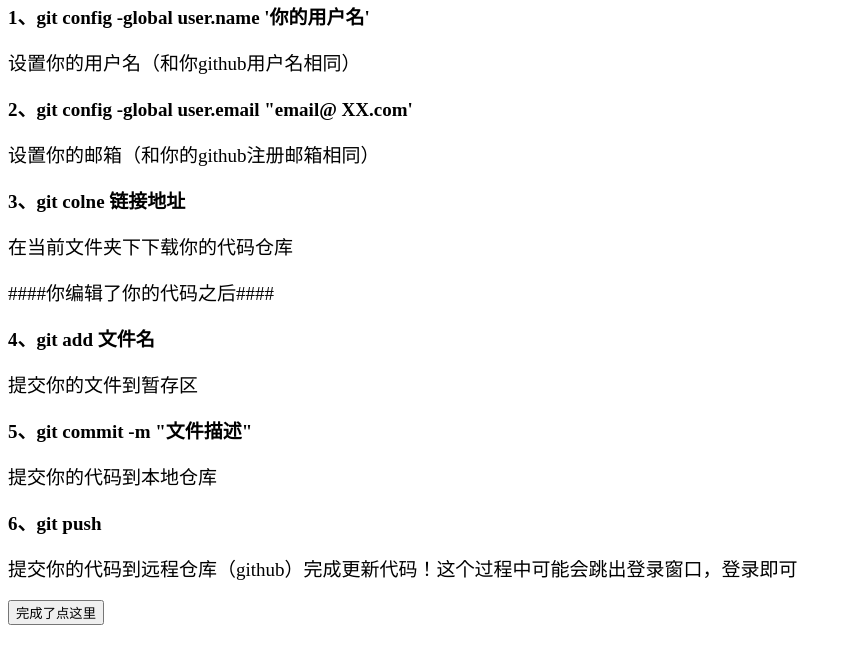
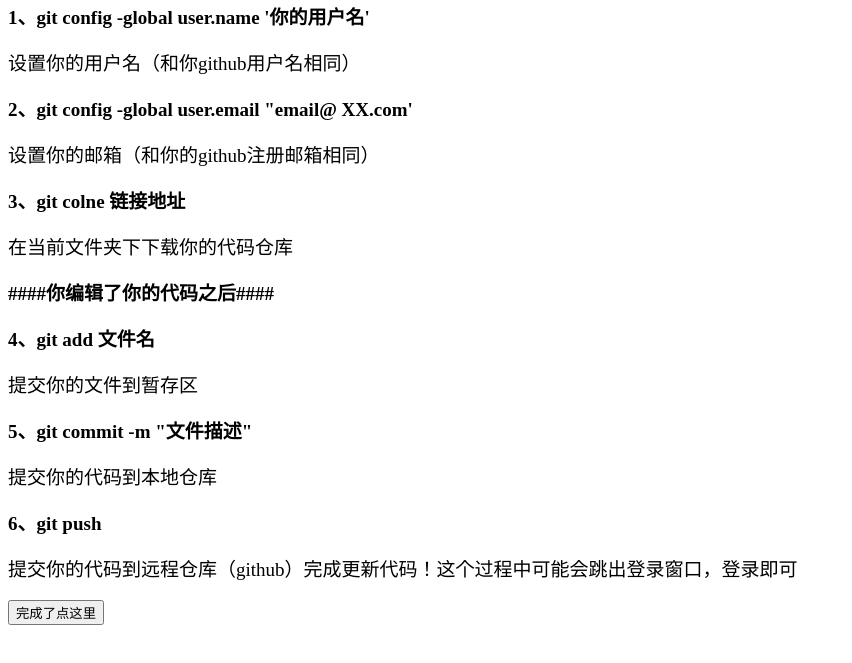
Before and after one commit to leiw-go/leiw-go.github.io, a plain HTML site: page index.html in a window 1280 px wide. Shown: the part 87-750 px from the top of the page, without its empty margins (0-852 px from the left). Drawn offline with Linux system fonts and the light colour scheme.

Commit message:
Update index.html

```diff
--- a/index.html
+++ b/index.html
@@ -14,7 +14,7 @@
         <p>设置你的邮箱（和你的github注册邮箱相同）</p>
         <p><b>3、git colne 链接地址</b></p>
         <p>在当前文件夹下下载你的代码仓库</p>
-        <p> ####你编辑了你的代码之后####</p>
+        <p><b> ####你编辑了你的代码之后#### </b></p>
         <p><b>4、git add 文件名</b></p>
         <p>提交你的文件到暂存区</p>
         <p><b>5、git commit -m "文件描述" </b></p>
```
